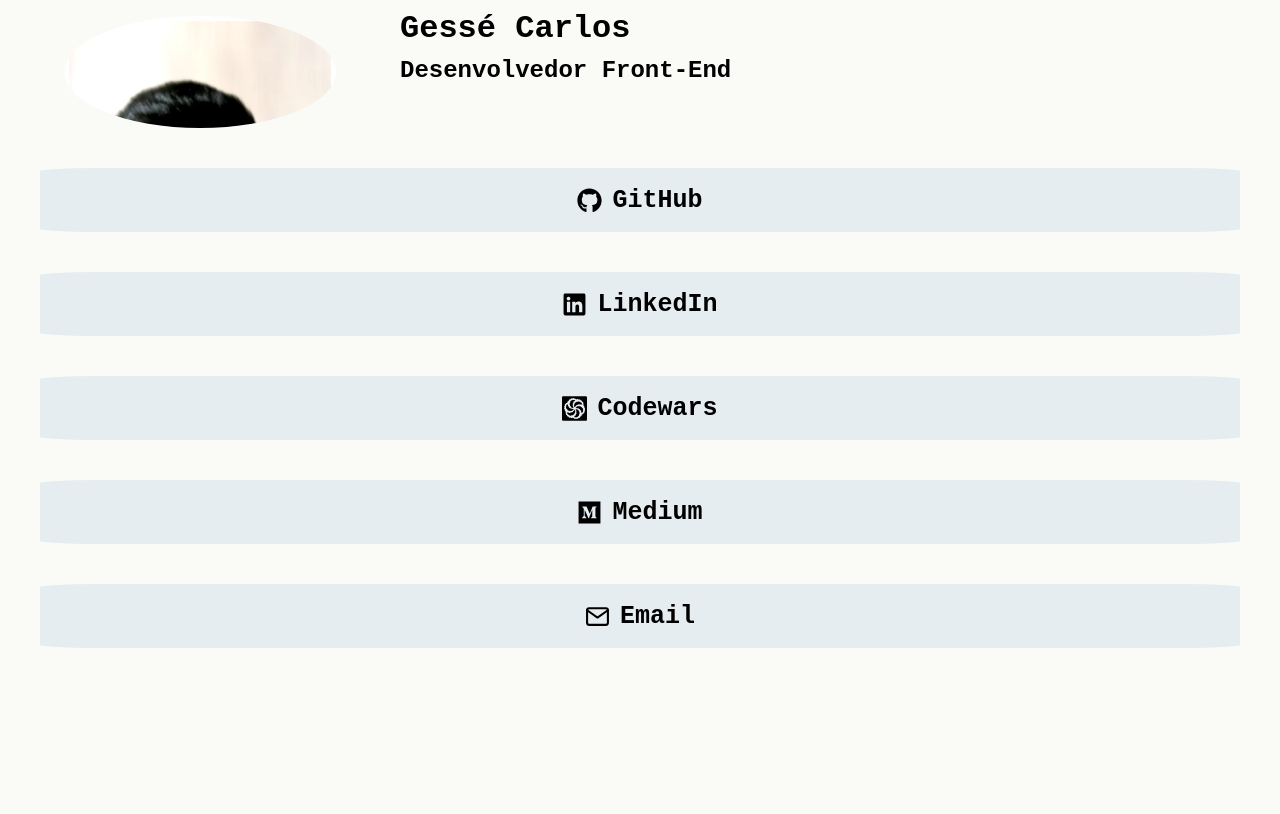
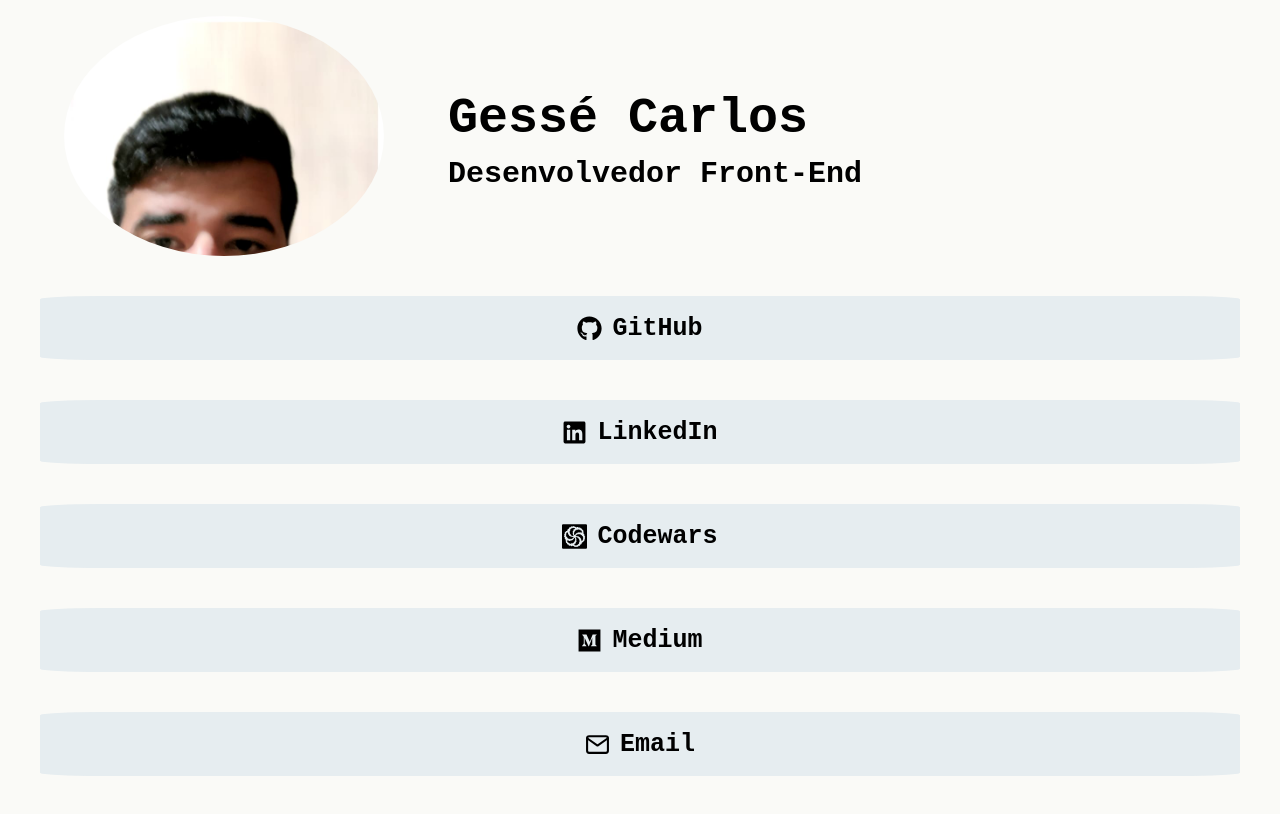
Before and after one commit to gesse-carlos/portfolio, a React (Create React App) app: page / in a window 1280 px wide. Built offline with nearby package versions, Linux system fonts and the light colour scheme; a web font is replaced by a local one.

Commit message:
vertical tablet page finished

```diff
--- a/src/App.css
+++ b/src/App.css
@@ -39,7 +39,16 @@
 
 @media (min-width: 700px) {
   .profile-picture {
-    height: 7rem;
-    width: 17rem;
+    height: 30vh;
+    width: 25vw;
+  }
+  #title {
+    font-size: 50px;
+  }
+  #subtitle {
+    font-size: 30px;
+  }
+  .titles-container {
+    margin-top: 10vh;
   }
 }
```
